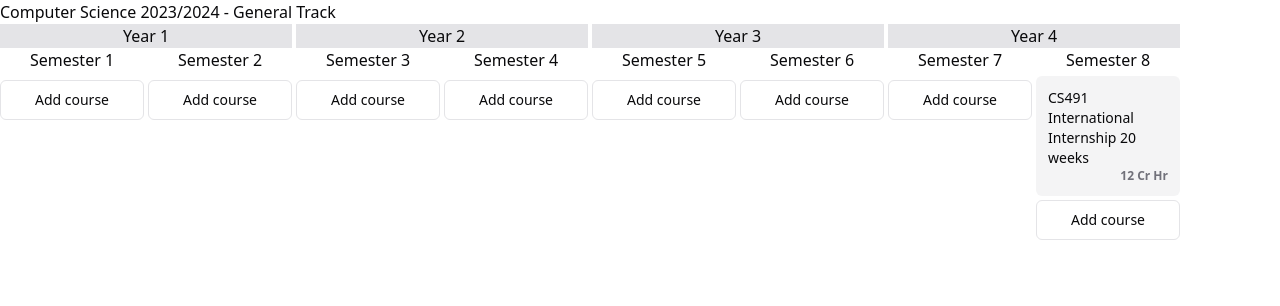
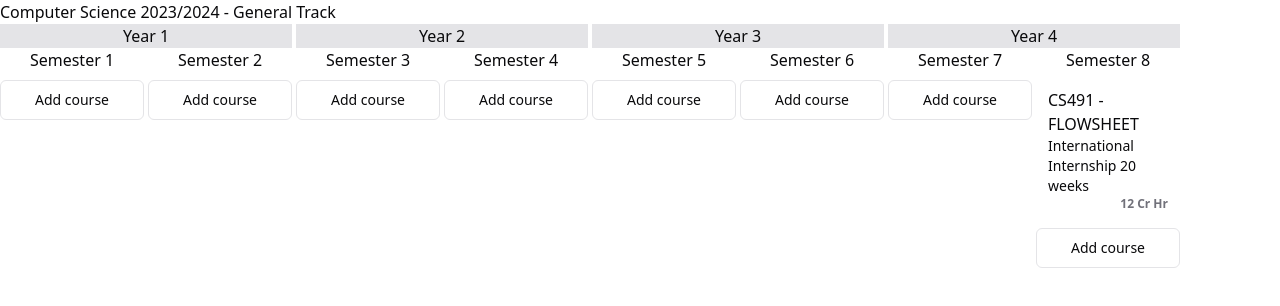
Before and after one commit to yousefalfoqaha/flowsheet, a React (Vite) app: page / in a window 1280 px wide. Shown: the top 306 px of the page. Built offline with nearby package versions, Linux system fonts and the light colour scheme.

Commit message:
separation of concerns of adding/pending/removing courses functions outside of course component

```diff
--- a/src/App.tsx
+++ b/src/App.tsx
@@ -1,5 +1,5 @@
-import { Draft, produce } from 'immer'
-import { Updater, useImmer, useImmerReducer } from 'use-immer'
+import { Draft } from 'immer'
+import { useImmerReducer } from 'use-immer'
 import { Button } from './components/ui/button'
 import { ArrowLeftFromLine, Plus, Trash } from 'lucide-react'
 import {
@@ -9,7 +9,6 @@ import {
   DialogDescription,
   DialogFooter,
   DialogHeader,
-  DialogOverlay,
   DialogTitle,
   DialogTrigger,
 } from './components/ui/dialog'
@@ -591,6 +590,12 @@ function Year({ id: yearId, semesterIds }: Year) {
 }
 
 function Semester({ id: semesterId, courseIds }: Semester) {
+  const { dispatch } = useFlowsheetContext()
+
+  const removeCourseFromFlowsheet = (semesterId: number, courseId: number) => {
+    dispatch({ type: 'REMOVE_COURSE', payload: { semesterId, courseId } })
+  }
+
   return (
     <section className="flex flex-col gap-1 w-36">
       <header className="text-center">Semester {semesterId}</header>
@@ -600,14 +605,14 @@ function Semester({ id: semesterId, courseIds }: Semester) {
           if (!course) return null
           return (
             <li key={id} className="relative">
-              <RemoveCourseWrapper semesterId={semesterId} courseId={course.id}>
               <Course
                 id={course.id}
                 code={course.code}
                 name={course.name}
                 creditHours={course.creditHours}
+                status="FLOWSHEET"
+                onClick={() => removeCourseFromFlowsheet(semesterId, course.id)}
               />
-              </RemoveCourseWrapper>
             </li>
           )
         })}
@@ -622,15 +627,14 @@ function Section({
   name,
   requiredCreditHours,
   courseIds,
-  semesterId,
   pendingCourseIds,
-  setPendingCourseIds,
+  pendCourse,
 }: Section & {
-  semesterId: number
   pendingCourseIds: number[]
-  setPendingCourseIds: React.Dispatch<React.SetStateAction<number[]>>
+  pendCourse: (courseId: number) => void
 }) {
   const { flowsheet } = useFlowsheetContext()
+
   return (
     <AccordionItem value={`item-${id}`} className="px-2">
       <AccordionTrigger>
@@ -653,18 +657,14 @@ function Section({
               return null
             return (
               <li key={course.id} className="w-full h-24">
-                <PendCourseWrapper
-                  courseId={course.id}
-                  pendingCourseIds={pendingCourseIds}
-                  setPendingCourseIds={setPendingCourseIds}
-                >
                 <Course
                   id={course.id}
                   code={course.code}
                   name={course.name}
                   creditHours={course.creditHours}
+                  status="STUDY_PLAN"
+                  onClick={() => pendCourse(course.id)}
                 />
-                </PendCourseWrapper>
               </li>
             )
           })}
@@ -675,15 +675,33 @@ function Section({
 }
 
 function StudyPlan({ semesterId }: { semesterId: number }) {
+  const [isDialogOpen, setIsDialogOpen] = useState<boolean>(false)
   const [pendingCourseIds, setPendingCourseIds] = useState<number[]>([])
-  const [isDialogOpen, setIsDialogOpen] = useState<boolean>(false)
+
   const { dispatch } = useFlowsheetContext()
+
+  const pendCourse = (courseId: number) => {
+    setPendingCourseIds([...pendingCourseIds, courseId])
+  }
+
+  const unpendCourse = (courseId: number) => {
+    setPendingCourseIds(pendingCourseIds.filter((id) => id !== courseId))
+  }
+
+  const addCourseToFlowsheet = (courseId: number) => {
+    dispatch({ type: 'ADD_COURSE', payload: { semesterId, courseId } })
+  }
+
+  const clearPendingCourses = () => {
+    setPendingCourseIds([])
+  }
+
   return (
     <Dialog
       open={isDialogOpen}
       onOpenChange={(open) => {
         setIsDialogOpen(open)
-        if (!open) setPendingCourseIds([])
+        if (!open) clearPendingCourses()
       }}
     >
       <DialogTrigger asChild>
@@ -707,9 +725,8 @@ function StudyPlan({ semesterId }: { semesterId: number }) {
                     name={section.name}
                     requiredCreditHours={section.requiredCreditHours}
                     courseIds={section.courseIds}
-                    semesterId={semesterId}
                     pendingCourseIds={pendingCourseIds}
-                    setPendingCourseIds={setPendingCourseIds}
+                    pendCourse={pendCourse}
                   />
                 )
               })}
@@ -727,20 +744,15 @@ function StudyPlan({ semesterId }: { semesterId: number }) {
                 pendingCourseIds.map((id: number) => {
                   const course = courses[id]
                   return (
-                    <PendCourseWrapper
-                      key={course.id}
-                      courseId={course.id}
-                      pendingCourseIds={pendingCourseIds}
-                      setPendingCourseIds={setPendingCourseIds}
-                    >
                     <Course
                       key={course.id}
                       id={course.id}
                       code={course.code}
                       name={course.name}
                       creditHours={course.creditHours}
+                      status="PENDING"
+                      onClick={() => unpendCourse(course.id)}
                     />
-                    </PendCourseWrapper>
                   )
                 })
               )}
@@ -749,21 +761,18 @@ function StudyPlan({ semesterId }: { semesterId: number }) {
         </div>
         <DialogFooter className="w-full">
           <Button
-            onClick={() => setPendingCourseIds([])}
+            onClick={clearPendingCourses}
             variant="outline"
             className="mr-auto"
           >
             Clear selection
           </Button>
-          <DialogClose>
+          <DialogClose asChild>
             <Button
               onClick={() =>
-                pendingCourseIds.forEach((courseId) => {
-                  dispatch({
-                    type: 'ADD_COURSE',
-                    payload: { semesterId, courseId },
-                  })
-                })
+                pendingCourseIds.forEach((courseId) =>
+                  addCourseToFlowsheet(courseId)
+                )
               }
               className="w-40"
             >
@@ -776,75 +785,22 @@ function StudyPlan({ semesterId }: { semesterId: number }) {
   )
 }
 
-function PendCourseWrapper({
-  courseId,
-  pendingCourseIds,
-  setPendingCourseIds,
-  children,
-}: {
-  courseId: number
-  pendingCourseIds: number[]
-  setPendingCourseIds: React.Dispatch<React.SetStateAction<number[]>>
-  children: ReactNode
-}) {
-  const isPending = pendingCourseIds.includes(courseId)
+function Course({
+  id: courseId,
+  code,
+  name,
+  creditHours,
+  status,
+  onClick,
+}: Course & { status: string; onClick: () => void }) {
   return (
-    <Button
-      onClick={() =>
-        isPending
-          ? setPendingCourseIds(
-              pendingCourseIds.filter((id) => id !== courseId)
-            )
-          : setPendingCourseIds([...pendingCourseIds, courseId])
-      }
-      variant="ghost"
-      className={`group p-0 w-full h-full relative bg-zinc-100 ${
-        isPending ? 'hover:bg-blue-300/50' : 'hover:bg-green-500/50'
-      }`}
+    <div
+      onClick={onClick}
+      className="flex flex-col p-3 w-full h-full relative text-left cursor-pointer" // Ensure it's visibly clickable
     >
-      {children}
-      <div className="absolute top-2 right-2 opacity-0 group-hover:opacity-100 transition-all">
-        {isPending ? (
-          <ArrowLeftFromLine className="scale-90" />
-        ) : (
-          <Plus className="scale-90" />
-        )}
-      </div>
-    </Button>
-  )
-}
-
-function RemoveCourseWrapper({
-  semesterId,
-  courseId,
-  children,
-}: {
-  semesterId: number
-  courseId: number
-  children: ReactNode
-}) {
-  const { dispatch } = useFlowsheetContext()
-
-  return (
-    <Button
-      onClick={() =>
-        dispatch({ type: 'REMOVE_COURSE', payload: { semesterId, courseId } })
-      }
-      variant="ghost"
-      className="group h-full p-0 w-full relative bg-zinc-100 hover:bg-red-500/50"
-    >
-      {children}
-      <div className="absolute top-2 right-2 opacity-0 group-hover:opacity-100 transition-all">
-        <Trash className="scale-90 hover:text-red-500 transition-all" />
-      </div>
-    </Button>
-  )
-}
-
-function Course({ id: courseId, code, name, creditHours }: Course) {
-  return (
-    <div className="flex flex-col p-3 w-full h-full relative text-left">
-      <header>{code}</header>
+      <header>
+        {code} - {status}
+      </header>
       <p
         className={`whitespace-normal font-normal text-sm overflow-hidden text-ellipsis line-clamp-3`}
       >
```
Lines whose indentation alone changed are shown as unchanged.
